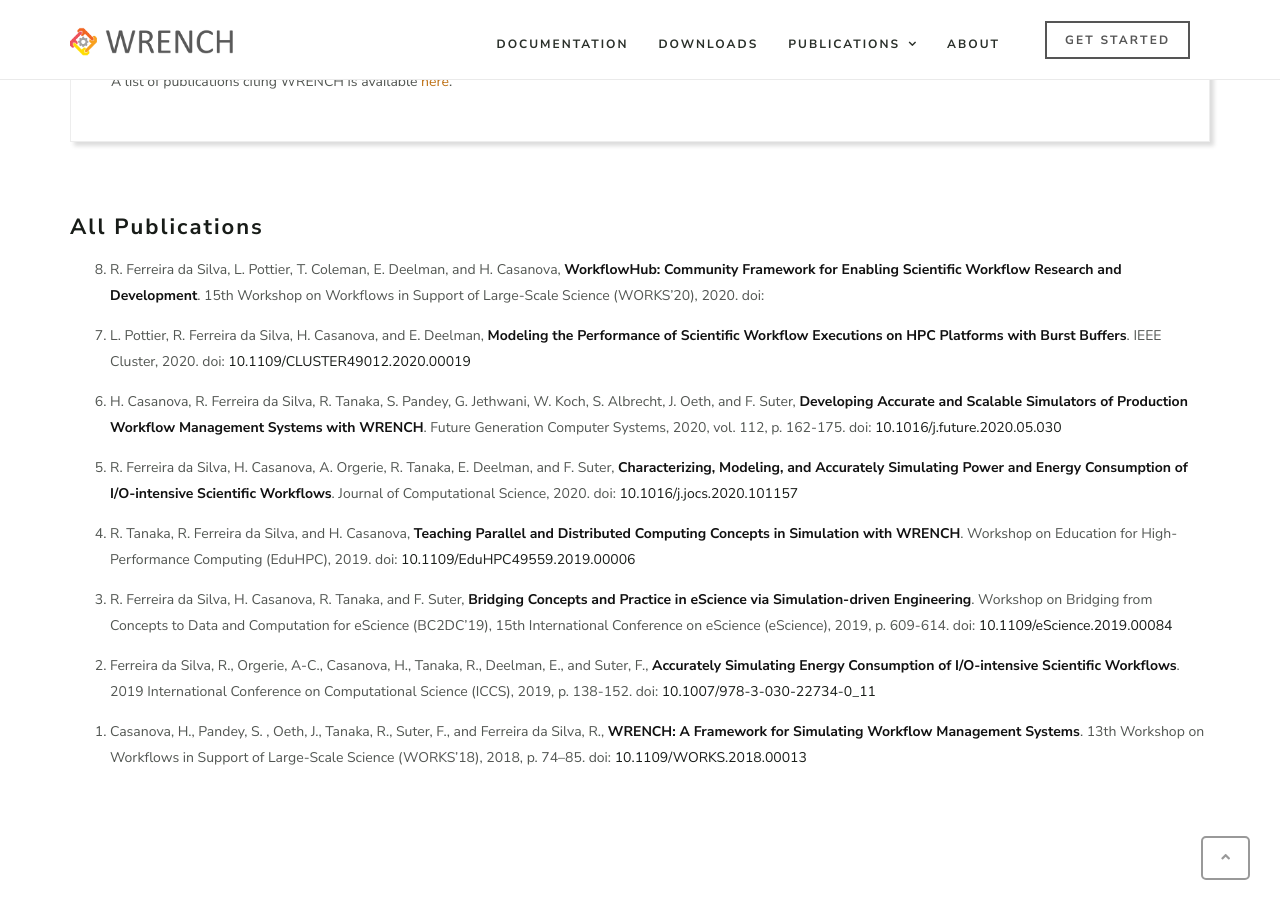
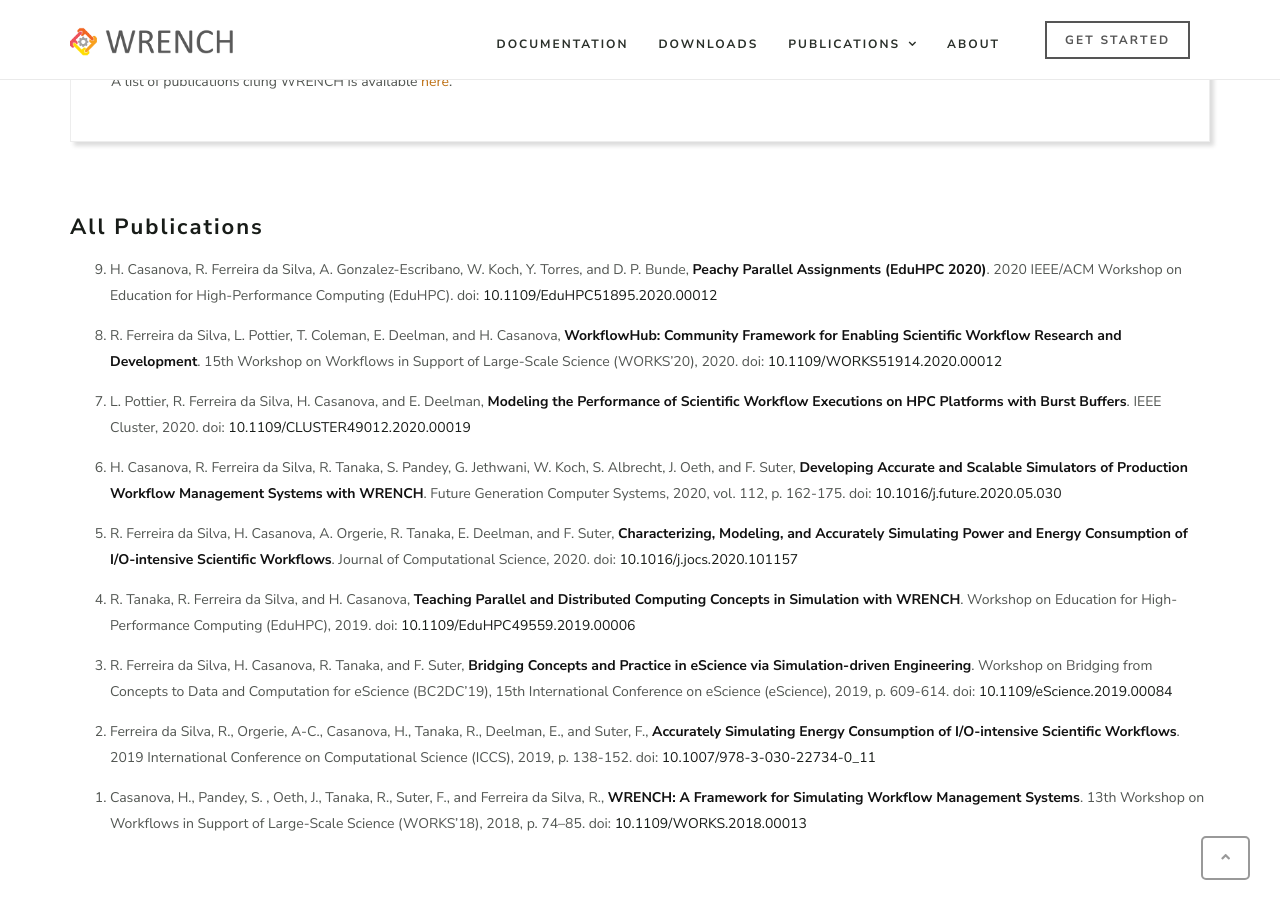
Before and after one commit to wrench-project/wrench-project.github.io, a Jekyll site: the page built from publications.html, in a window 1280 px wide and 900 px high, scrolled down 744 px. Built offline with Jekyll 4.4.1, drawn with Linux system fonts in a browser that asks for light colours; nearby versions of some CDN libraries; comment, search, counter and statistics services are not loaded.

Commit message:
Update publications.yml

```diff
--- a/_data/publications.yml
+++ b/_data/publications.yml
@@ -1,8 +1,14 @@
+- title: "Peachy Parallel Assignments (EduHPC 2020)"
+  authors: "H. Casanova, R. Ferreira da Silva, A. Gonzalez-Escribano, W. Koch, Y. Torres, and D. P. Bunde"
+  description: "2020 IEEE/ACM Workshop on Education for High-Performance Computing (EduHPC)"
+  doi: "10.1109/EduHPC51895.2020.00012"
+  url: "https://rafaelsilva.com/files/publications/casanova2020eduhpc.pdf"
+
 - title: "WorkflowHub: Community Framework for Enabling Scientific Workflow Research and Development"
   authors: "R. Ferreira da Silva, L. Pottier, T. Coleman, E. Deelman, and H. Casanova"
   description: "15th Workshop on Workflows in Support of Large-Scale Science (WORKS’20), 2020"
-  doi: ""
-  url: ""
+  doi: "10.1109/WORKS51914.2020.00012"
+  url: "https://rafaelsilva.com/files/publications/ferreiradasilva2020works.pdf"
 
 - title: "Modeling the Performance of Scientific Workflow Executions on HPC Platforms with Burst Buffers"
   authors: "L. Pottier, R. Ferreira da Silva, H. Casanova, and E. Deelman"
```
